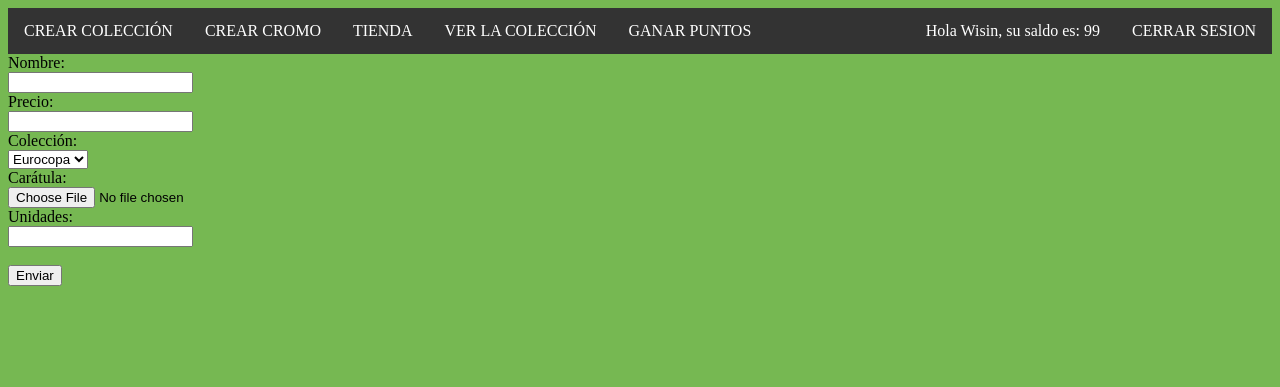
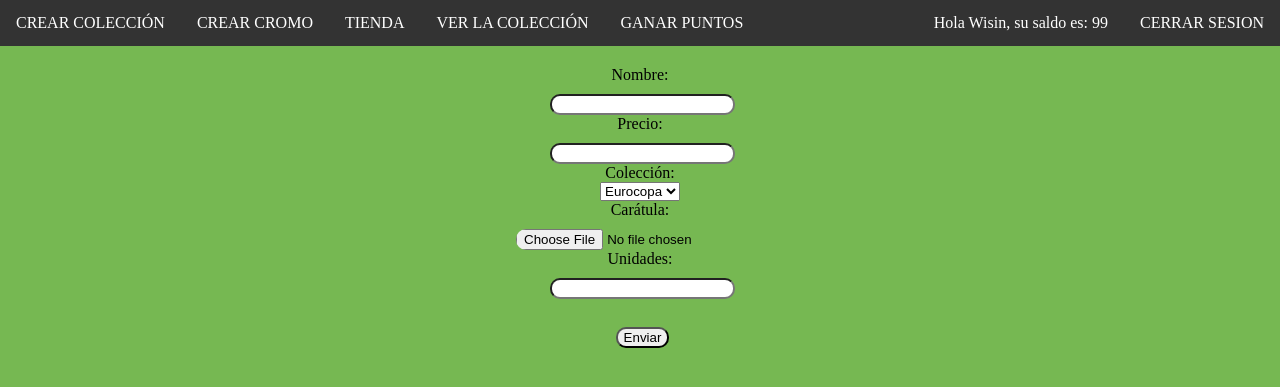
Before and after one commit to lferng17/AW-Practica03, a PHP site: page /crearCromo.php in a window 1280 px wide. Shown: the top 387 px of the page. Run offline with PHP 8.4, Linux system fonts and the light colour scheme; a user stored in the database is signed in; data comes from the database, SQL or seed files in the repository.

Commit message:
Update style.css

```diff
--- a/style/style.css
+++ b/style/style.css
@@ -1,7 +1,7 @@
 ul {
   list-style-type: none;
-  margin: 0;
-  padding: 0;
+  margin: 0px;
+  padding: 0px;
   overflow: hidden;
   background-color: #333;
 }
@@ -16,7 +16,7 @@ li a {
   text-align: center;
   padding: 14px 16px;
   text-decoration: none;
-}
+}*/
 
 /* Change the link color to #111 (black) on hover */
 li a:hover {
@@ -43,4 +43,18 @@ tr td {
 
 body {
   background-color: #76b852;
+  margin: auto;
 }
+
+form {
+  margin: auto;
+  margin-top: 20px;
+  width: 90%;
+  text-align: center;
+}
+
+input {
+  border-radius: 10px;
+  margin-top: 10px;
+  margin-left: 5px;
+}
```
